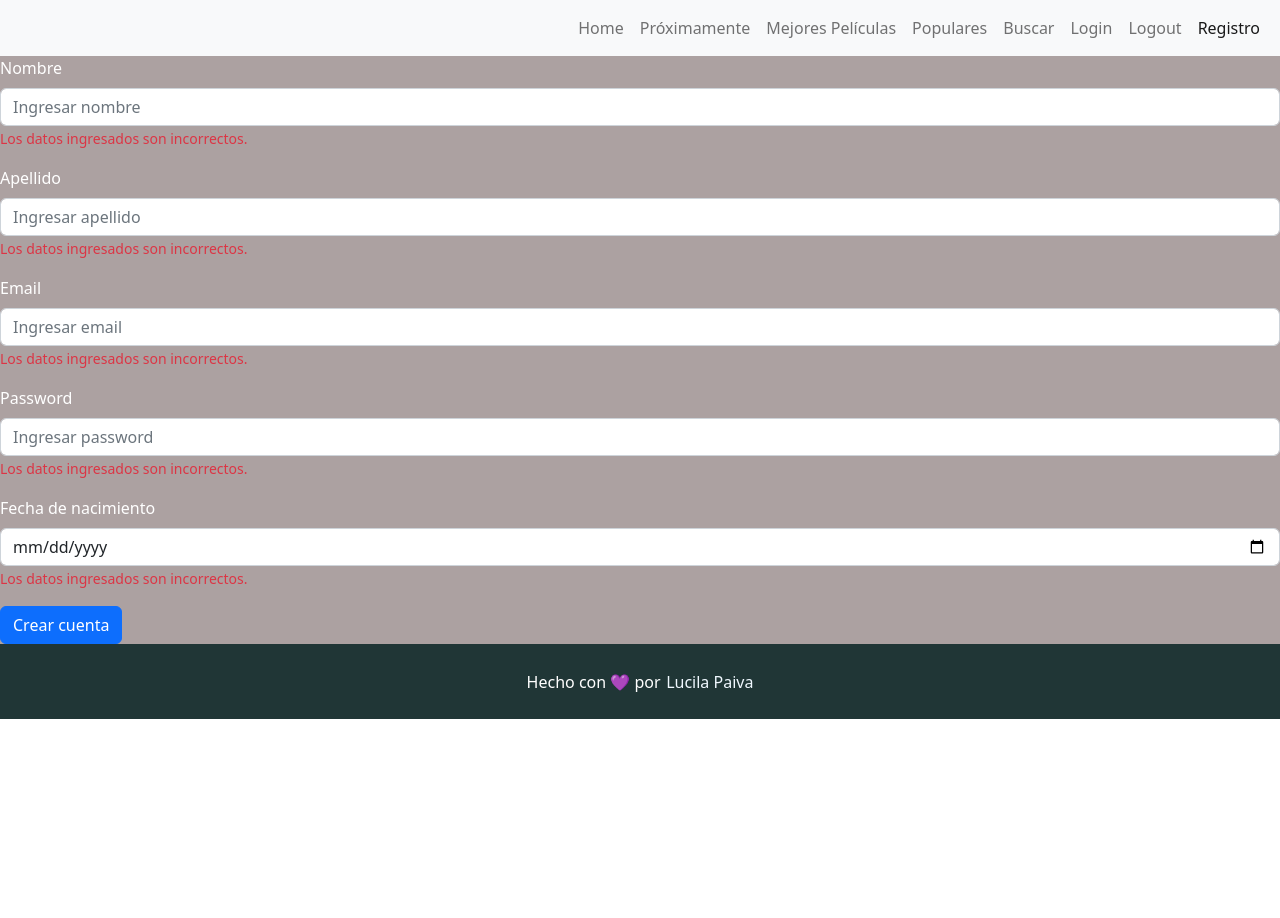
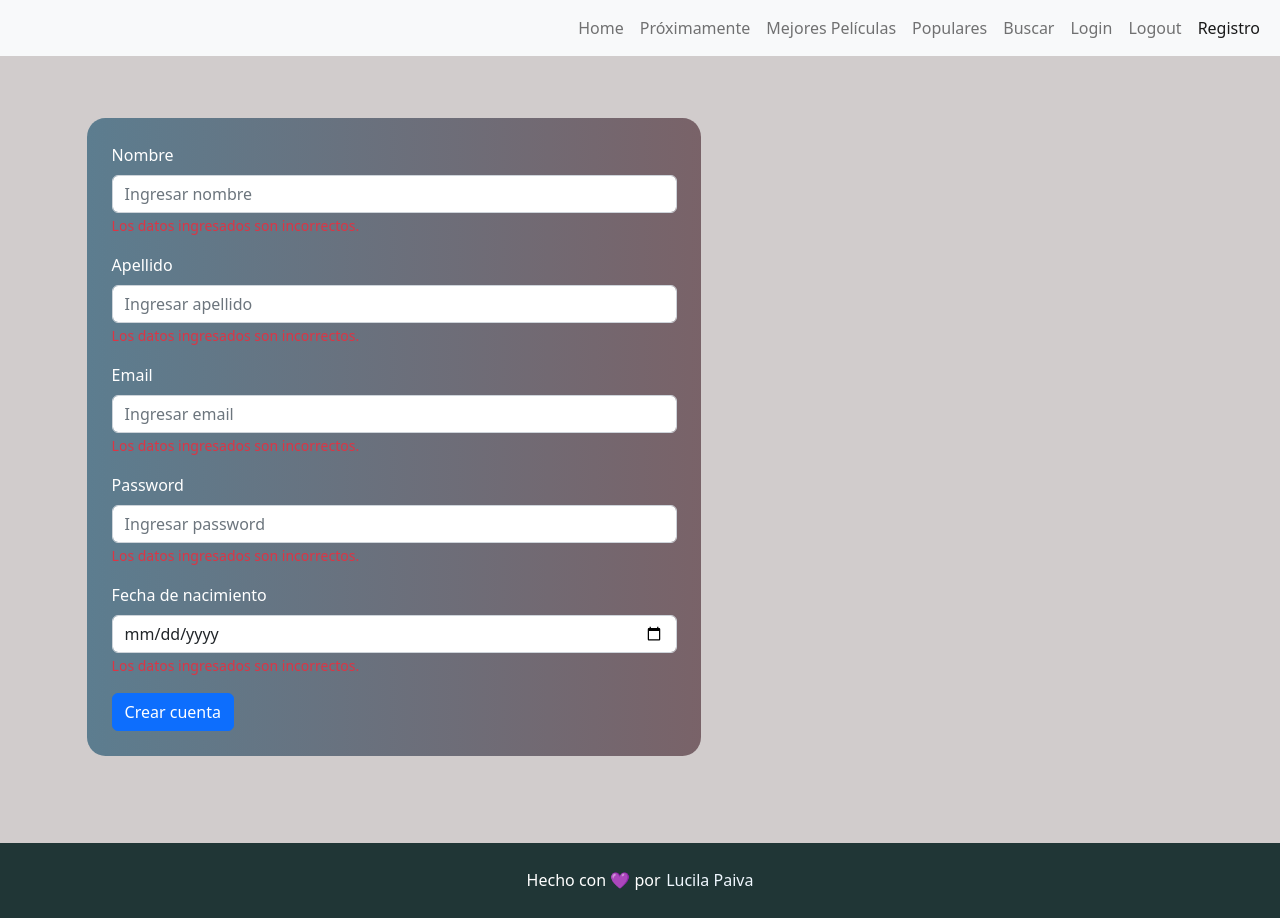
Before and after one commit to LucilaPaiva/movies-app, a React (Create React App) app: page /registro in a window 1280 px wide. Before the commit the page ends 800 px from the top, so only its background shows below. Built offline with nearby package versions, Linux system fonts and the light colour scheme.

Commit message:
style en formulario registro

```diff
--- a/src/components/forms/Signup/index.tsx
+++ b/src/components/forms/Signup/index.tsx
@@ -3,6 +3,7 @@ import { Form, Button } from 'react-bootstrap'
 import { useForm} from 'react-hook-form'
 import { servicesUser } from '../../../services/users'
 import { SignUpForm } from '../../../types'
+
 //import { api } from '../../../utils/axios'
 
 
@@ -20,7 +21,7 @@ const SignUp = () => {
     }
 
     return(
-    <Form onSubmit={handleSubmit(onSubmit)}>
+    <Form className='form-signup' onSubmit={handleSubmit(onSubmit)}>
       <Form.Group className="mb-3" controlId="formBasicName">
         <Form.Label>Nombre</Form.Label>
         <Form.Control type="text" placeholder="Ingresar nombre" {...register('name')} />
--- a/src/components/layout/Main/styles.scss
+++ b/src/components/layout/Main/styles.scss
@@ -1,4 +1,6 @@
 .main{
-    background-color: rgb(172, 161, 161);
+    background-color: rgb(209, 204, 204);
     color: white;
+    padding: 2%;
+
 }
--- a/src/pages/Registro/index.tsx
+++ b/src/pages/Registro/index.tsx
@@ -1,4 +1,5 @@
 import { Layout, SignUpForm } from "../../components"
+import "./style.scss"
 
 const Registro  = () => {
 
--- /dev/null
+++ b/src/pages/Registro/style.scss
@@ -0,0 +1,10 @@
+.form-signup{
+    background-color: rgb(124, 105, 105);
+    background-image: linear-gradient(to right, rgba(0, 183, 255, 0.253), rgba(109, 71, 101, 0.192));
+    width: 50%;
+    margin:5%;
+    margin-top: 3%;
+    border-radius: 3%;
+    padding: 2%;
+
+}
```
